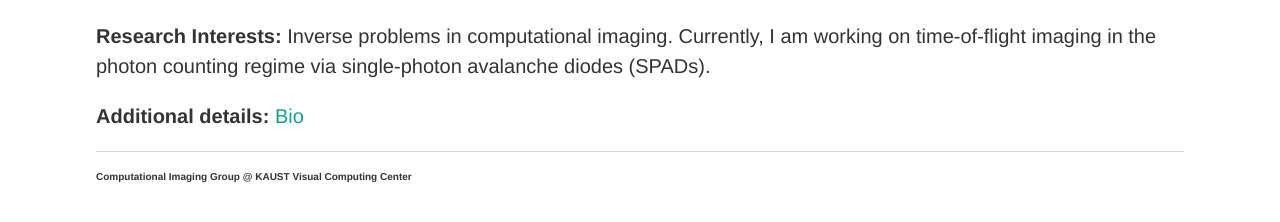
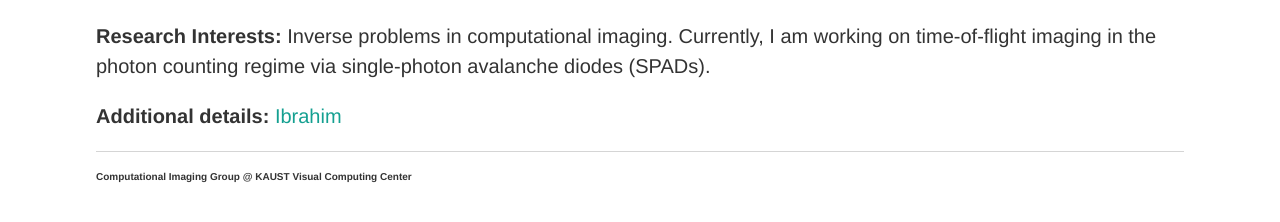
Before and after one commit to vccimaging/vccimaging.github.io, a Jekyll site: the page built from People/ialsolami/index.html, in a window 1280 px wide. Shown: the part 497-719 px from the top of the page. Built offline with Jekyll 4.4.1, drawn with Linux system fonts in a browser that asks for light colours; a script that is not in the unit is left out.

Commit message:
Update index.html

```diff
--- a/People/ialsolami/index.html
+++ b/People/ialsolami/index.html
@@ -19,4 +19,7 @@ height: 171
 </em><p>
 
 <b>Research Interests:</b> Inverse problems in computational imaging. Currently, I am working on time-of-flight imaging in the photon counting regime via single-photon avalanche diodes (SPADs).<p>
-<b>Additional details:</b> <a href=bio>Bio</a><p>
+<b>Additional details:</b> <a href=bio>Ibrahim</a><p>
+
+
+<script type="text/javascript" src="//rf.revolvermaps.com/0/0/5.js?i=5unzk4tcxz7&amp;m=0&amp;c=ff0000&amp;cr1=ffffff&amp;s=90" async="async"></script>
```
